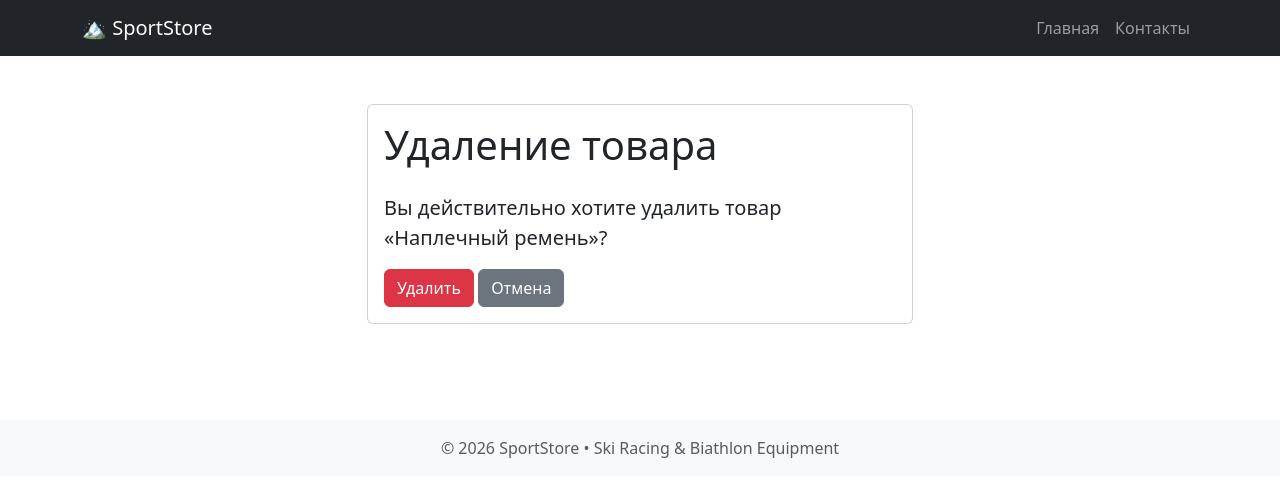
After one commit to VladimirinChina/SportStore, a Django app: page /products/1/delete/ in a window 1280 px wide. The commit adds this page. Shown: the top 497 px of the page. Run offline with Django 5.2, Linux system fonts and the light colour scheme; data comes from the database, SQL or seed files in the repository.

Commit message:
Add product update and delete views

```diff
--- /dev/null
+++ b/catalog/templates/catalog/product_confirm_delete.html
@@ -0,0 +1,43 @@
+{% extends "base.html" %}
+
+{% block title %}
+Удаление товара | SportStore
+{% endblock %}
+
+{% block content %}
+
+<div class="row justify-content-center">
+    <div class="col-md-6">
+
+        <div class="card">
+            <div class="card-body">
+
+                <h1 class="mb-4">Удаление товара</h1>
+
+                <p class="lead">
+                    Вы действительно хотите удалить товар
+                    «{{ product.name }}»?
+                </p>
+
+                <form method="post">
+                    {% csrf_token %}
+
+                    <button type="submit" class="btn btn-danger">
+                        Удалить
+                    </button>
+
+                    <a
+                        href="{% url 'product_detail' product.pk %}"
+                        class="btn btn-secondary"
+                    >
+                        Отмена
+                    </a>
+                </form>
+
+            </div>
+        </div>
+
+    </div>
+</div>
+
+{% endblock %}
--- a/catalog/urls.py
+++ b/catalog/urls.py
@@ -15,6 +15,16 @@ urlpatterns = [
         name="product_create",
     ),
     path(
+        "products/<int:pk>/edit/",
+        views.ProductUpdateView.as_view(),
+        name="product_update",
+    ),
+    path(
+        "products/<int:pk>/delete/",
+        views.ProductDeleteView.as_view(),
+        name="product_delete",
+    ),
+    path(
         "products/<int:pk>/",
         views.ProductDetailView.as_view(),
         name="product_detail",
--- a/catalog/views.py
+++ b/catalog/views.py
@@ -1,7 +1,7 @@
 from typing import cast
 
 from django.urls import reverse
-from django.views.generic import CreateView, DetailView, ListView, TemplateView
+from django.views.generic import CreateView, DetailView, ListView, TemplateView, UpdateView, DeleteView
 
 from .forms import ProductForm
 from .models import Product
@@ -47,3 +47,35 @@ class ProductCreateView(CreateView):
                 kwargs={"pk": self.object.pk},
             ),
         )
+
+
+class ProductUpdateView(UpdateView):
+    """Редактирует товар."""
+
+    model = Product
+    form_class = ProductForm
+    template_name = "catalog/product_form.html"
+
+    def get_success_url(self) -> str:
+        """Возвращает URL отредактированного товара."""
+
+        return cast(
+            str,
+            reverse(
+                "product_detail",
+                kwargs={"pk": self.object.pk},
+            ),
+        )
+
+
+class ProductDeleteView(DeleteView):
+    """Удаляет товар."""
+
+    model = Product
+    template_name = "catalog/product_confirm_delete.html"
+    context_object_name = "product"
+
+    def get_success_url(self) -> str:
+        """Возвращает URL главной страницы."""
+
+        return cast(str, reverse("home"))
```
Also changed, not shown: catalog/templates/catalog/product_detail.html (+16 -0 lines).
